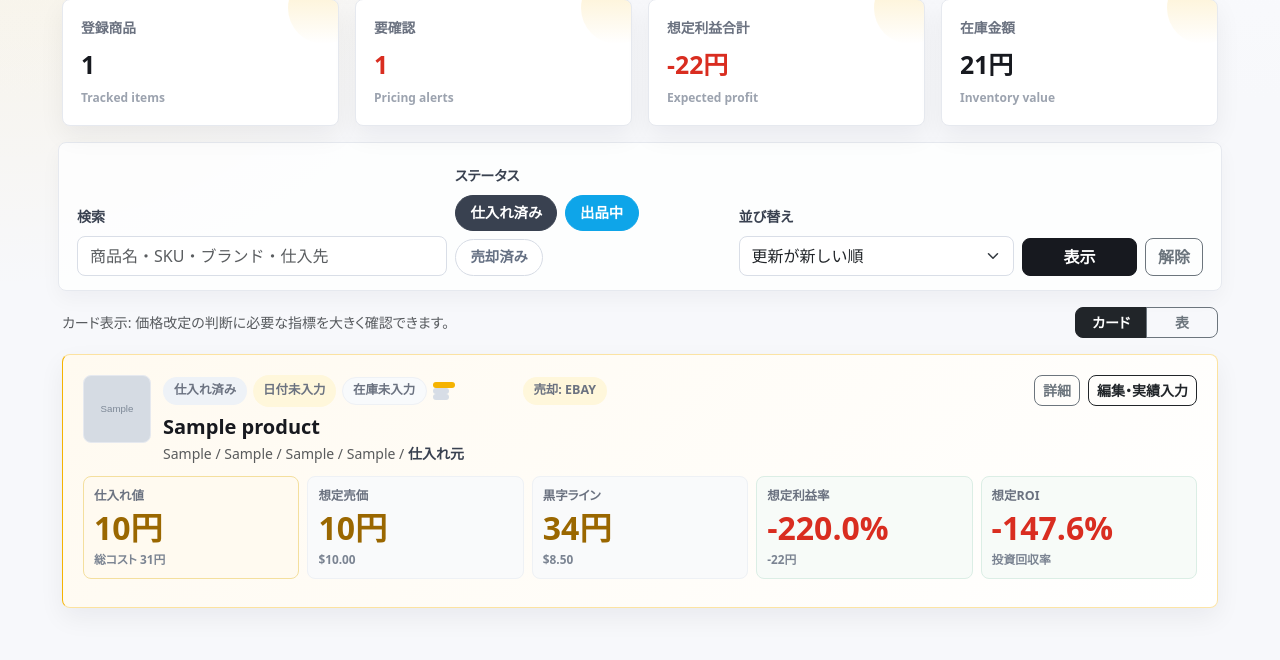
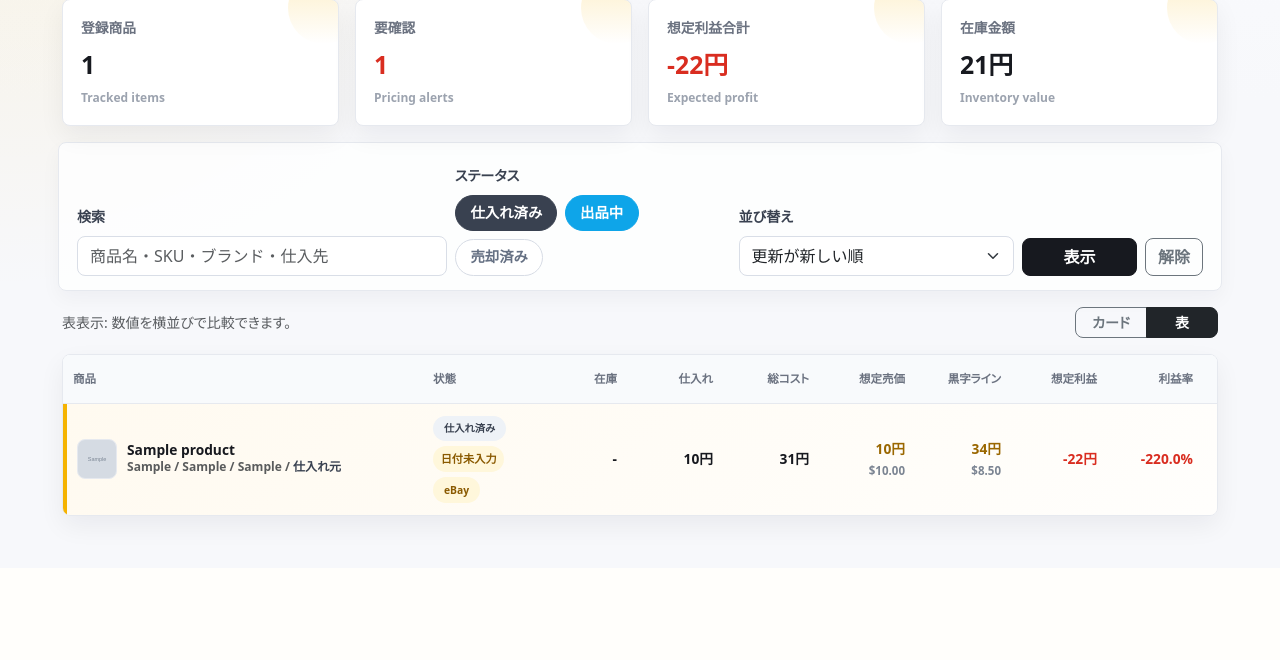
Before and after one commit to ryo0905-eng/seller-hub, a Django app: page / in a window 1280 px wide. Shown: the part 254-914 px from the top of the page. After the commit the page ends 786 px from the top, so only its background shows below. Run offline with Django 5.2, Linux system fonts and the light colour scheme; a user stored in the database is signed in; tables that the repository leaves empty hold one stand-in row (values such as "Sample post"); grey boxes marked "Sample" are stand-in pictures; some libraries are stand-ins or nearby versions.

Commit message:
Make product table the default view

```diff
--- a/profittracker/templates/profittracker/product_list.html
+++ b/profittracker/templates/profittracker/product_list.html
@@ -47,8 +47,8 @@
 </div>
 
 <form method="get" class="filter-bar row g-2 align-items-end mb-3">
-    {% if current_view == "table" %}
-        <input type="hidden" name="view" value="table">
+    {% if current_view == "cards" %}
+        <input type="hidden" name="view" value="cards">
     {% endif %}
     <div class="col-12 col-lg-4">
         <label class="form-label" for="q">検索</label>
@@ -110,7 +110,7 @@
                             </th>
                         {% endwith %}
                         {% with sort=table_sort_links.status %}
-                            <th>
+                            <th class="status-col">
                                 <a class="table-sort-link {% if sort.active %}active{% endif %}" href="{% url 'product_list' %}?{{ sort.url }}">
                                     状態{% if sort.active %}<span>{% if sort.direction == "asc" %}↑{% else %}↓{% endif %}</span>{% endif %}
                                 </a>
@@ -194,7 +194,7 @@
                                             <div class="product-thumb small placeholder">No</div>
                                         {% endif %}
                                         <div class="min-w-0">
-                                            <a class="fw-bold product-title-link d-block text-truncate" href="{% url 'product_detail' product.pk %}">{{ product.title }}</a>
+                                            <a class="fw-bold product-title-link table-product-title" href="{% url 'product_detail' product.pk %}" title="{{ product.title }}">{{ product.title }}</a>
                                             <div class="text-muted small text-truncate">
                                                 {% if product.sku %}{{ product.sku }} / {% endif %}
                                                 {% if product.brand %}{{ product.brand }} / {% endif %}
@@ -206,7 +206,7 @@
                                         </div>
                                     </div>
                                 </td>
-                                <td>
+                                <td class="status-col">
                                     <div class="table-status-stack">
                                         <span class="badge status-badge status-{{ product.status }}">{{ product.get_status_display }}</span>
                                         {% if product.status != "sold" %}
--- a/profittracker/views.py
+++ b/profittracker/views.py
@@ -256,14 +256,14 @@ class ProductListView(OwnerQuerysetMixin, ListView):
         return products
 
     def current_view_mode(self):
-        mode = self.request.GET.get("view", "cards")
+        mode = self.request.GET.get("view", "table")
         if mode not in self.visible_modes:
-            return "cards"
+            return "table"
         return mode
 
     def querystring_for_view(self, mode):
         params = self.request.GET.copy()
-        if mode == "cards":
+        if mode == "table":
             params.pop("view", None)
         else:
             params["view"] = mode
--- a/static/css/app.css
+++ b/static/css/app.css
@@ -617,7 +617,8 @@ main.container {
 .inventory-table {
     border-collapse: separate;
     border-spacing: 0;
-    min-width: 1160px;
+    min-width: 1320px;
+    table-layout: fixed;
     width: 100%;
 }
 
@@ -631,7 +632,7 @@ main.container {
     position: sticky;
     top: 0;
     white-space: nowrap;
-    z-index: 1;
+    z-index: 5;
 }
 
 .table-sort-link {
@@ -691,22 +692,26 @@ main.container {
 }
 
 .inventory-table .item-col {
-    min-width: 300px;
-    width: 30%;
+    width: 360px;
+}
+
+.inventory-table .status-col {
+    width: 108px;
 }
 
 .inventory-table .num-col {
     text-align: right;
     white-space: nowrap;
+    width: 96px;
 }
 
 .inventory-table .actual-col {
-    min-width: 118px;
+    width: 112px;
     white-space: nowrap;
 }
 
 .inventory-table .actions-col {
-    min-width: 126px;
+    width: 112px;
 }
 
 .inventory-table small {
@@ -722,6 +727,20 @@ main.container {
     display: flex;
     gap: 10px;
     min-width: 0;
+}
+
+.table-product-cell .product-thumb.small {
+    height: 40px;
+    width: 40px;
+}
+
+.table-product-title {
+    display: -webkit-box;
+    line-height: 1.22;
+    max-height: 2.44em;
+    overflow: hidden;
+    -webkit-box-orient: vertical;
+    -webkit-line-clamp: 2;
 }
 
 .table-status-stack {
```
Also changed, not shown: profittracker/tests.py (+4 -3 lines).
